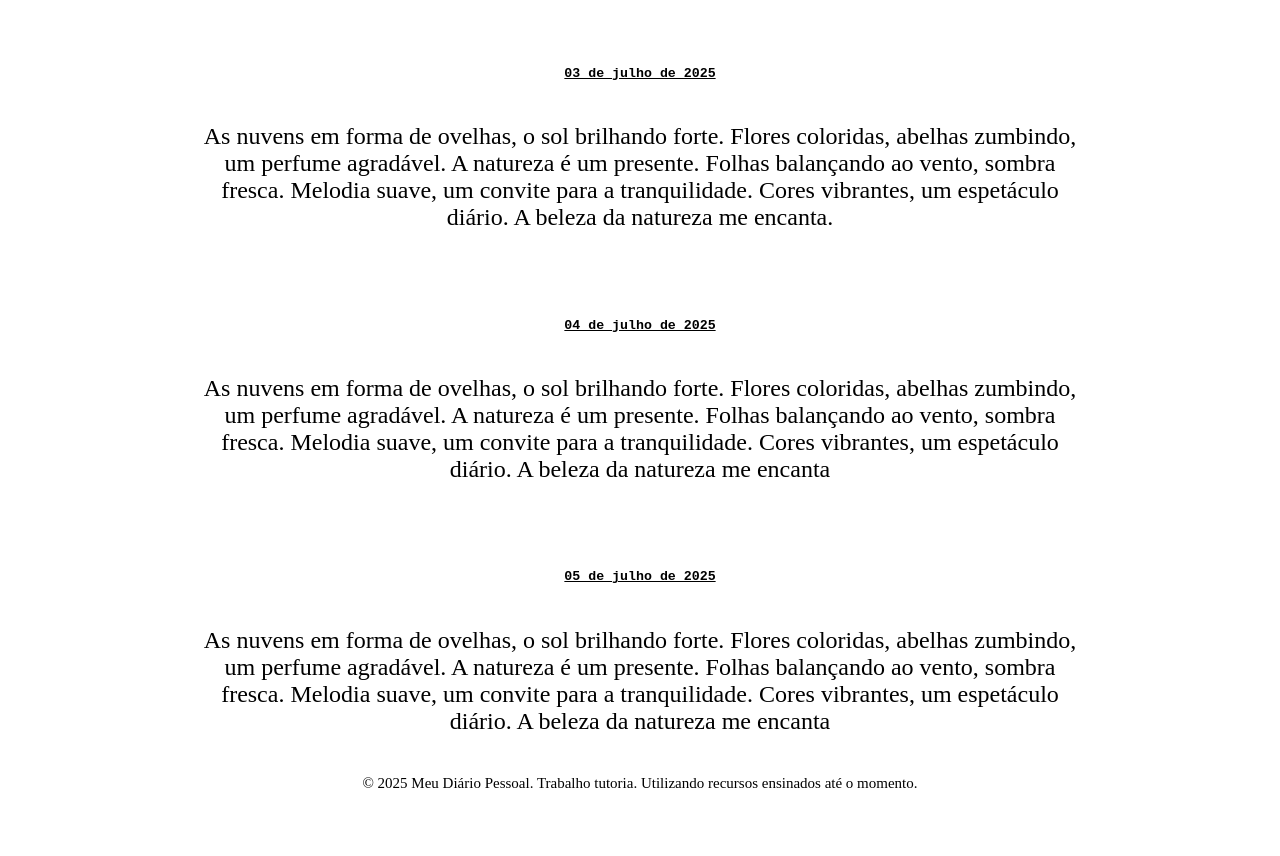
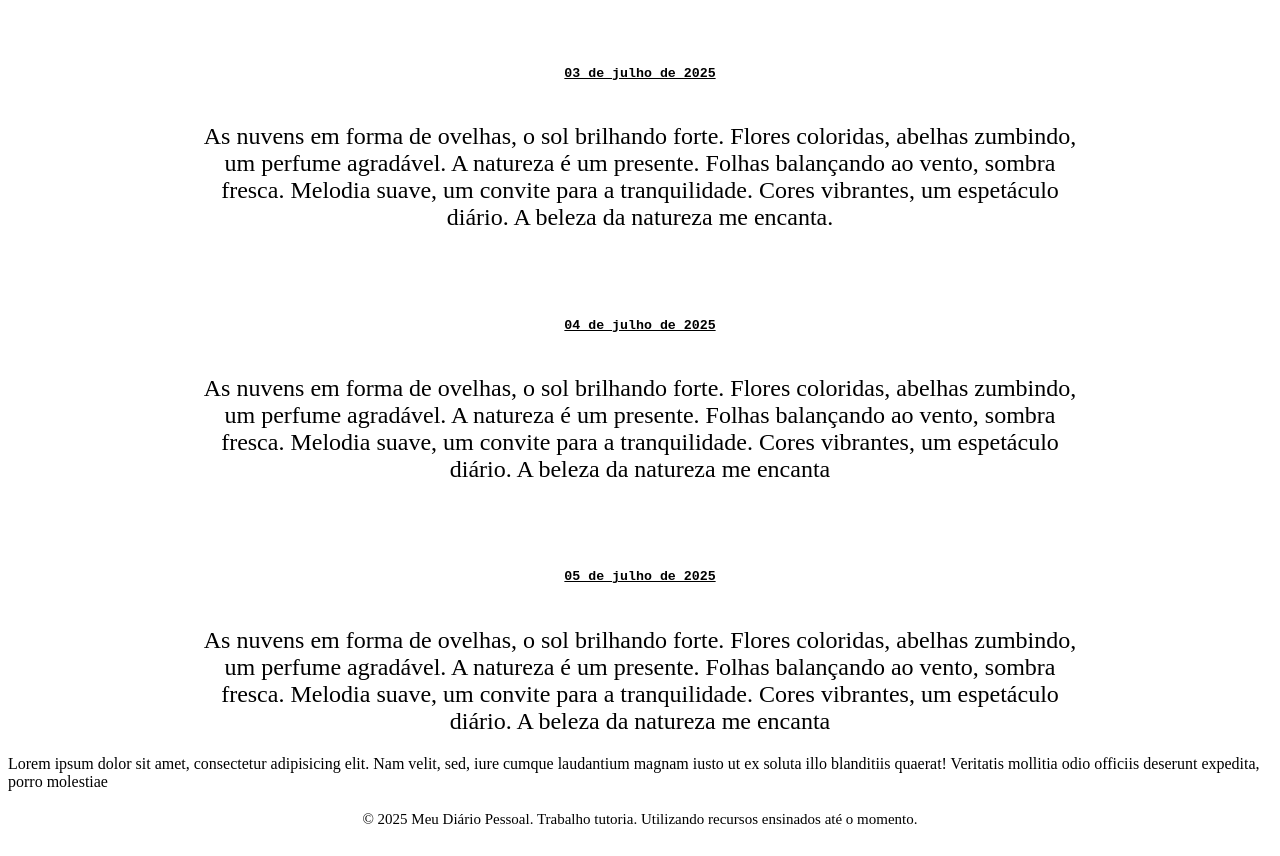
Before and after one commit to christi26/diario_pessoal, a plain HTML site: page index.html in a window 1280 px wide. Shown: the part 86-942 px from the top of the page. Before the commit the page ends 906 px from the top, so only its background shows below. Drawn offline with Linux system fonts and the light colour scheme.

Commit message:
adição do parágrafo lorem ipsum

```diff
--- a/index.html
+++ b/index.html
@@ -27,6 +27,10 @@
                 <h5>05 de julho de 2025</h5>
                 <p>As nuvens em forma de ovelhas, o sol brilhando forte. Flores coloridas, abelhas zumbindo, um perfume agradável. A natureza é um presente. Folhas balançando ao vento, sombra fresca. Melodia suave, um convite para a tranquilidade. Cores vibrantes, um espetáculo diário. A beleza da natureza me encanta</p>
          </article>
+
+         <article>
+            Lorem ipsum dolor sit amet, consectetur adipisicing elit. Nam velit, sed, iure cumque laudantium magnam iusto ut ex soluta illo blanditiis quaerat! Veritatis mollitia odio officiis deserunt expedita, porro molestiae
+         </article>
         </main>
 
         <footer>
```
